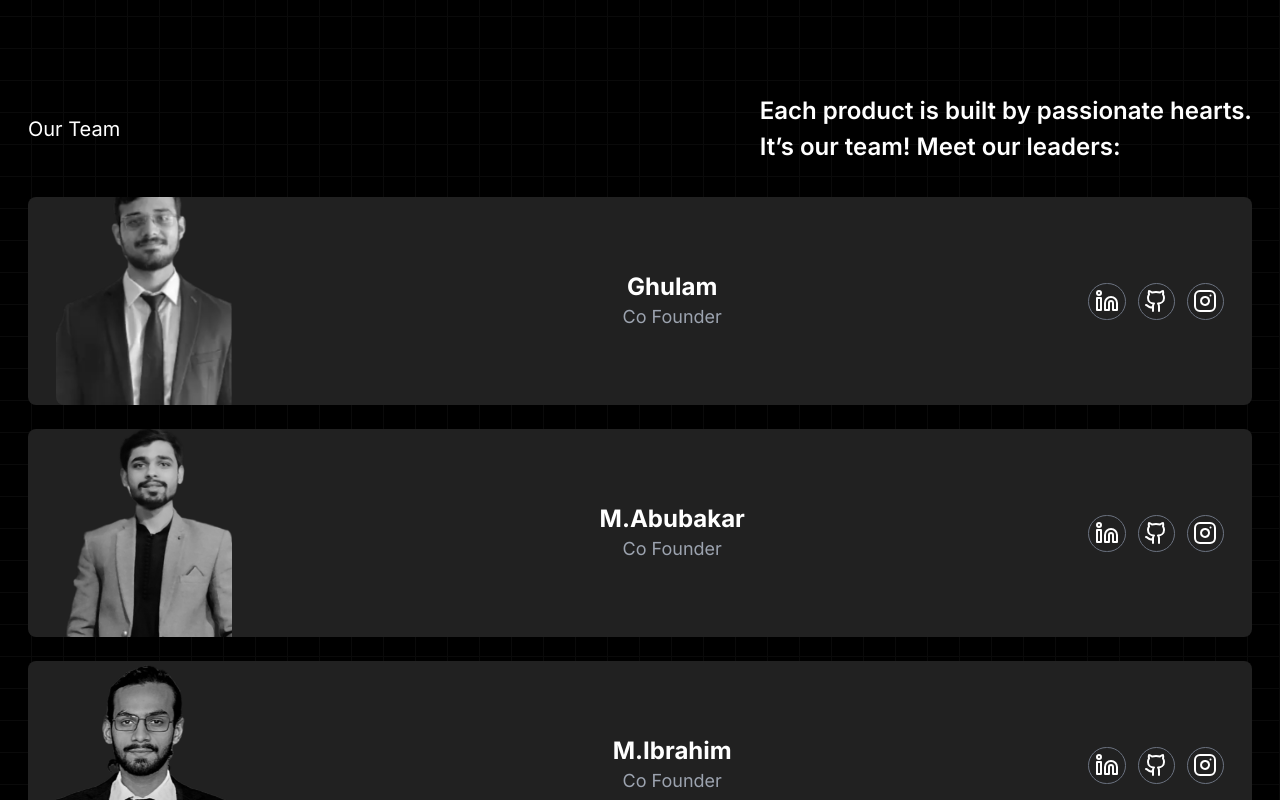
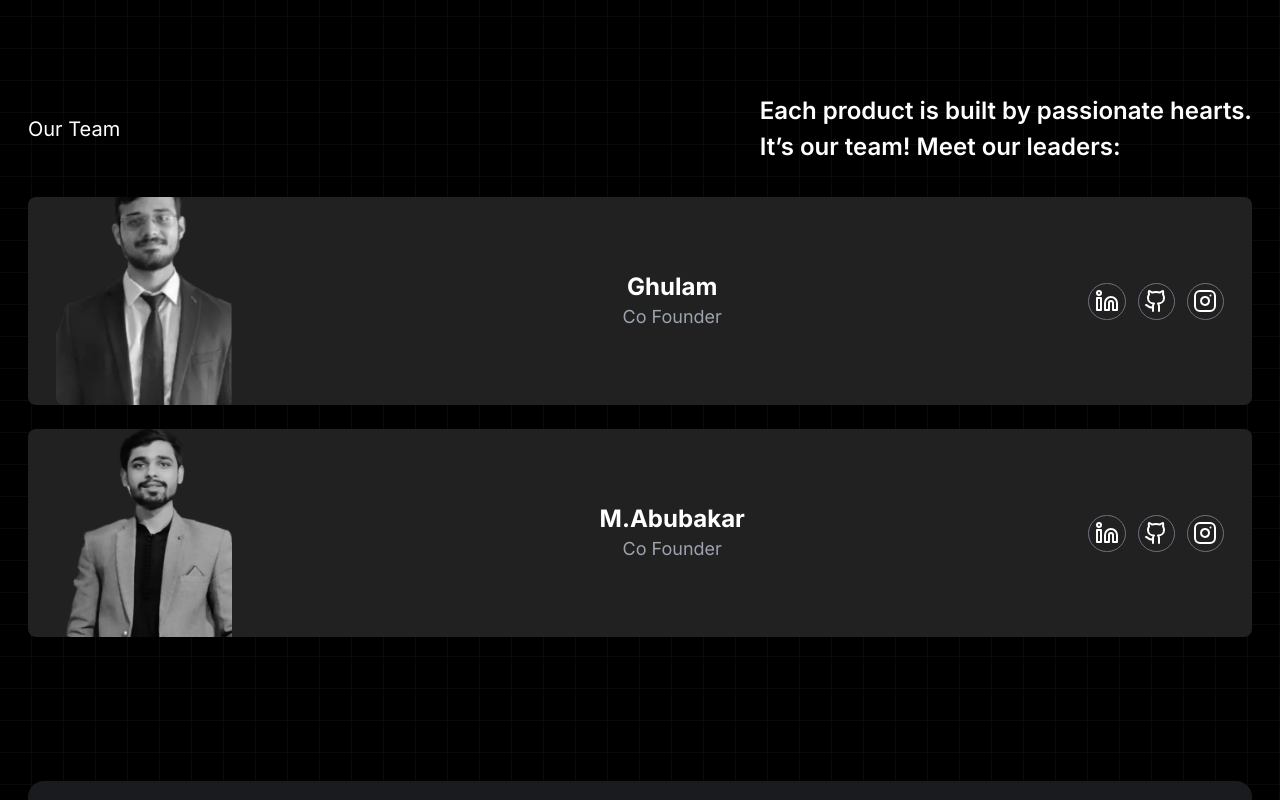
Before and after one commit to GHULAM-1/gamma-developers, a Next.js app: page /about in a window 1280 px wide. Shown: the part 2000-2800 px from the top of the page. Built offline with nearby package versions, Linux system fonts and the light colour scheme.

Commit message:
remove ibrahim from about section

```diff
--- a/src/data/our-team-data.tsx
+++ b/src/data/our-team-data.tsx
@@ -34,22 +34,22 @@ const teamMembers: ourTeamTypes[] = [
       </a>,
     ],
   },
-  {
-    img: "ibrahim.png",
-    name: "M.Ibrahim",
-    designation: "Co Founder",
-    icons: [
-      <a href="https://www.linkedin.com/in/ibrahim-ch-031607323/" target="_blank" rel="noopener noreferrer">
-        <LinkedinIcon />
-      </a>,
-      <a href="https://github.com/IbrahimChaudhary" target="_blank" rel="noopener noreferrer">
-        <GithubIcon />
-      </a>,
-      <a href="https://www.instagram.com/.chaudharyy/profilecard/?igsh=MWFmMGRpMWZubWkzNA==" target="_blank" rel="noopener noreferrer">
-        <InstagramIcon />
-      </a>,
-    ],
-  },
+  // {
+  //   img: "ibrahim.png",
+  //   name: "M.Ibrahim",
+  //   designation: "Co Founder",
+  //   icons: [
+  //     <a href="https://www.linkedin.com/in/ibrahim-ch-031607323/" target="_blank" rel="noopener noreferrer">
+  //       <LinkedinIcon />
+  //     </a>,
+  //     <a href="https://github.com/IbrahimChaudhary" target="_blank" rel="noopener noreferrer">
+  //       <GithubIcon />
+  //     </a>,
+  //     <a href="https://www.instagram.com/.chaudharyy/profilecard/?igsh=MWFmMGRpMWZubWkzNA==" target="_blank" rel="noopener noreferrer">
+  //       <InstagramIcon />
+  //     </a>,
+  //   ],
+  // },
 ];
 
 export default teamMembers;
```
